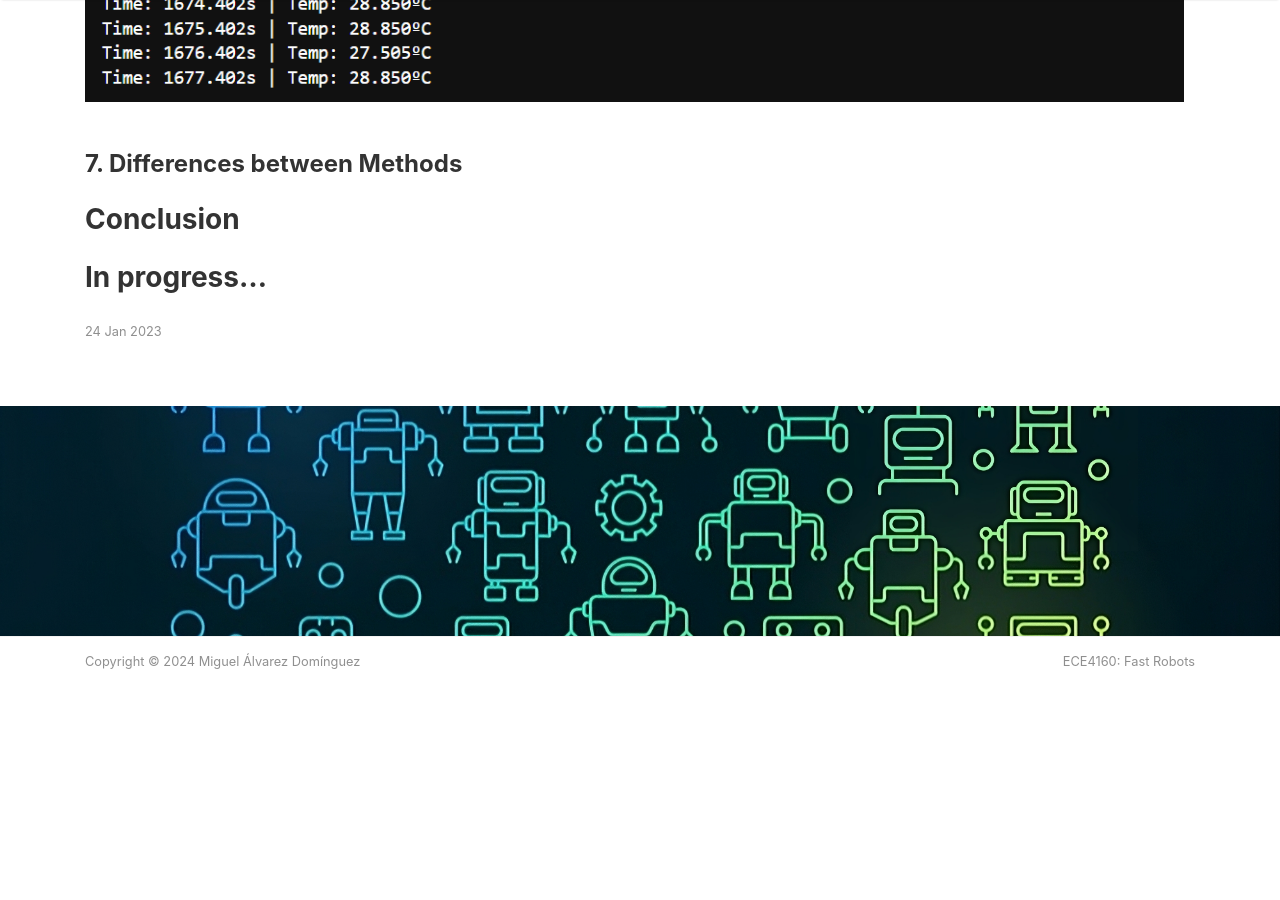
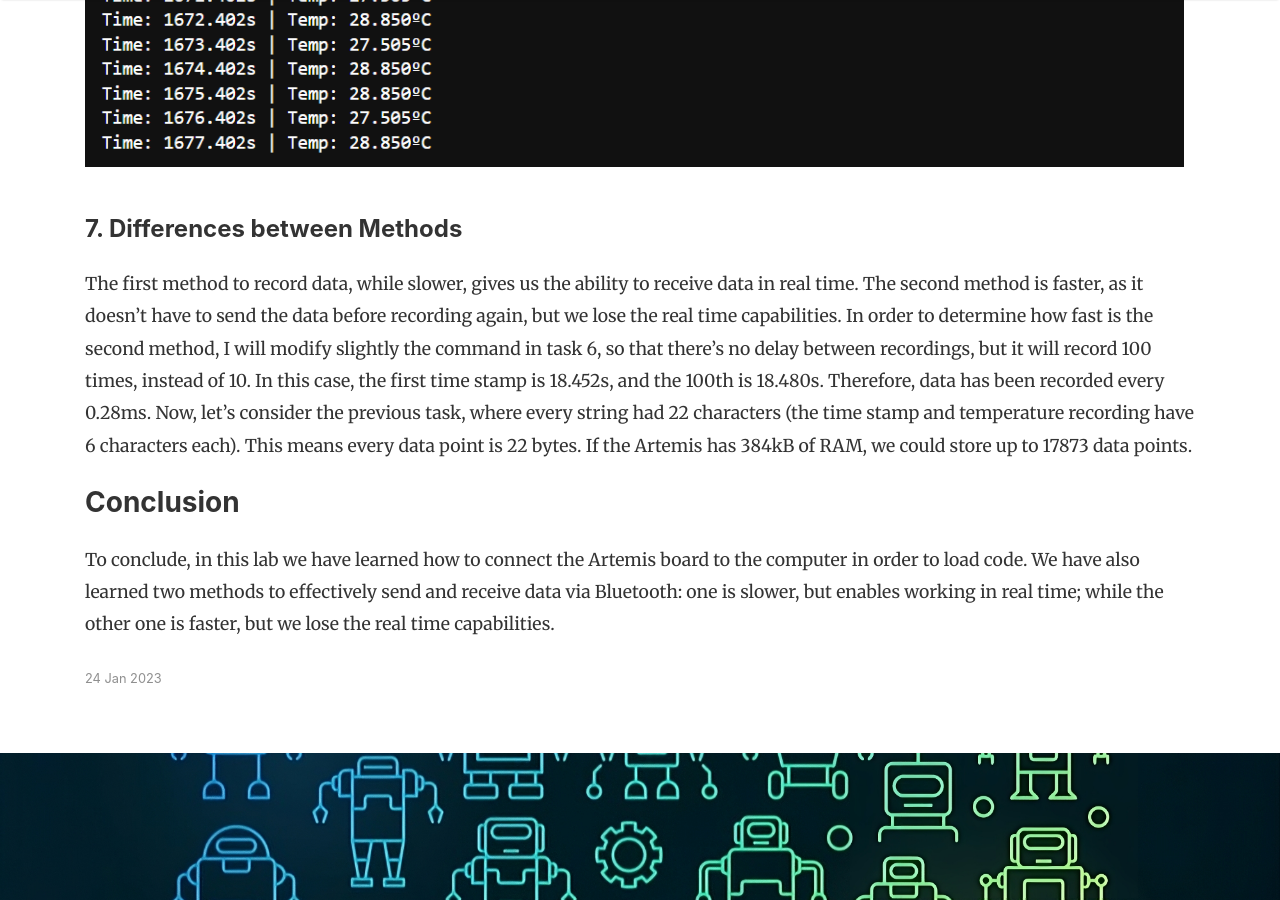
Before and after one commit to miguelalvarezd/FastRobots, a Jekyll site: the page built from _posts/2023-01-24-lab-1.md, in a window 1280 px wide and 900 px high, scrolled down 12339 px. Built offline with Jekyll 4.4.1, drawn with Linux system fonts in a browser that asks for light colours; nearby versions of some CDN libraries; comment, search, counter and statistics services are not loaded; before the commit the page ends 13038 px from its top, so only the background shows below that; some of the changed text lies outside the part shown.

Commit message:
Update 2023-01-24-lab-1.md

````diff
--- a/_posts/2023-01-24-lab-1.md
+++ b/_posts/2023-01-24-lab-1.md
@@ -132,7 +132,7 @@ src="https://www.youtube.com/embed/t2OiPGx1gzY">
 The following tasks will make sure that we are able to send and receive messages via Bluetooth, and that we understand the protocol.
 
 #### 1. ECHO command
-This first task is simple. We have to send an `ECHO` command to the Artemis, and receive the string on the computer. This command is already included in the Artemis codebase, but does nothing; so we need to modify it. Now, whenever the board receives that command, it will send back a string that says `Robot says -> [the string sent to the board] :)`. It will also print this message on the Serial Monitor. In order to send commands and receive strings, we will use the functions already mentioned in point 3 of the Codebase. When sending the command, we include whatever text we want echoed in the `data` argument. Later, we will print the string:
+This first task is simple. We have to send an `ECHO` command to the Artemis and receive the string on the computer. This command is already included in the Artemis codebase, but does nothing; so we need to modify it. Now, whenever the board receives that command, it will send back a string that says `Robot says -> [the string sent to the board] :)`. It will also print this message on the Serial Monitor. In order to send commands and receive strings, we will use the functions already mentioned in point 3 of the Codebase. When sending the command, we include whatever text we want echoed in the `data` argument. Later, we will print the string:
 
 <img src="{{ site.baseurl }}/assets/images/lab1/echo.png" alt="connection.yaml file.">
 
@@ -196,7 +196,7 @@ The notification handler for this case is similar to the previous one: all the d
 <img src="{{ site.baseurl }}/assets/images/lab1/send_data.png" alt="connection.yaml file.">
 
 #### 6. GET_TEMP_READINGS command
-The last command for the lab, `GET_TEMP_READINGS`, is an increment over the previous one. This time, we will record the temperature at the same time that we record the time; and store both in different arrays. To record the temperature we will use the command `getTempDegC()`, that will return a float value. Then, we will loop through both arrays and send both data points in a single string.
+The last command for the lab, `GET_TEMP_READINGS`, is an increment over the previous one. This time, we will record the temperature at the same time that we record the time; and store both in different arrays. This time, there will be a 1 second delay between every recording. To record the temperature we will use the command `getTempDegC()`, that will return a float value. Then, we will loop through both arrays and send both data points in a single string. The string sent in this case will have the following structure: `Time:[time] Temp:[temperature]`.
 ```
 for(int i=0; i<N; i++){
     /*Store time_i in an array*/
@@ -220,7 +220,8 @@ Later on, after sending the command, and when the task is ended, we will print t
 <img src="{{ site.baseurl }}/assets/images/lab1/temp.png" alt="connection.yaml file.">
 
 #### 7. Differences between Methods
+The first method to record data, while slower, gives us the ability to receive data in real time. The second method is faster, as it doesn't have to send the data before recording again, but we lose the real time capabilities. In order to determine how fast is the second method, I will modify slightly the command in task 6, so that there's no delay between recordings, but it will record 100 times, instead of 10. In this case, the first time stamp is 18.452s, and the 100th is 18.480s. Therefore, data has been recorded every 0.28ms. Now, let's consider the previous task, where every string had 22 characters (the time stamp and temperature recording have 6 characters each). This means every data point is 22 bytes. If the Artemis has 384kB of RAM, we could store up to 17873 data points.
 
 ### Conclusion
 
-### In progress...
+To conclude, in this lab we have learned how to connect the Artemis board to the computer in order to load code. We have also learned two methods to effectively send and receive data via Bluetooth: one is slower, but enables working in real time; while the other one is faster, but we lose the real time capabilities.
````
